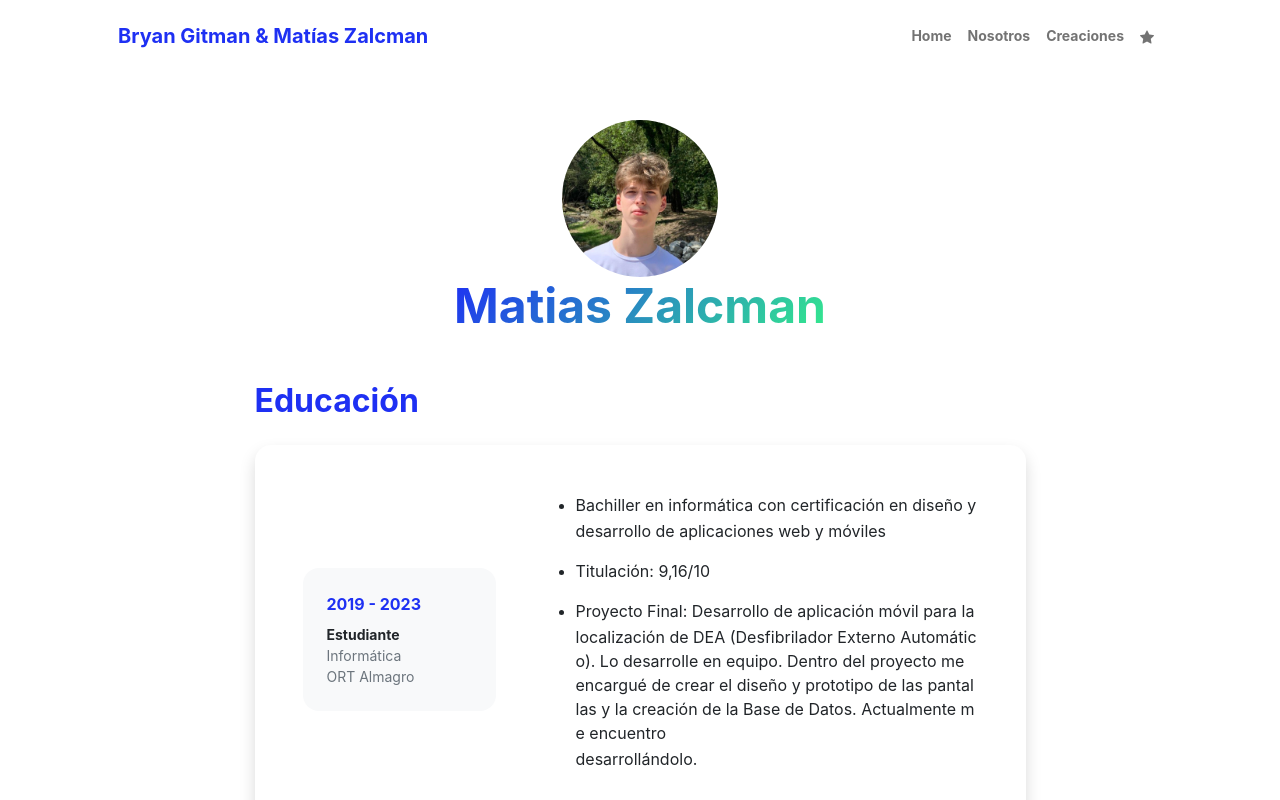
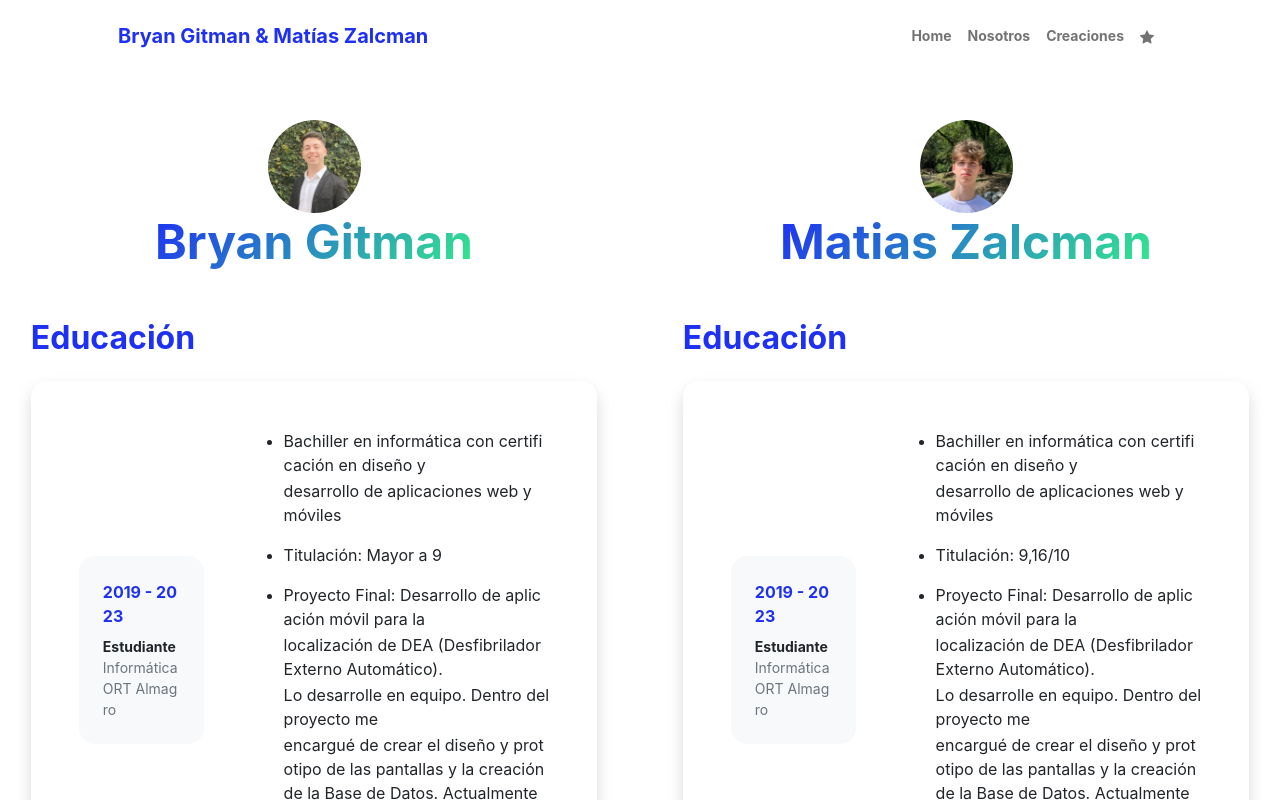
Before and after one commit to Matias-Zalcman/TP10_Portfolio, a React (Create React App) app in the folder tp10-portfolio/: page /nosotros in a window 1280 px wide. Shown: the top 800 px of the page. Built offline with nearby package versions, Linux system fonts and the light colour scheme.

Commit message:
terminamos pero cuando recargamos queda un favorito

```diff
--- a/tp10-portfolio/src/App.js
+++ b/tp10-portfolio/src/App.js
@@ -20,7 +20,9 @@ function App() {
   }, []);
 
   useEffect(() => {
-    localStorage.setItem("favorito", JSON.stringify(favorito));
+    if (favorito?.length) {
+      localStorage.setItem("favorito", JSON.stringify(favorito));
+    }
   }, [favorito]);
 
   return (
--- a/tp10-portfolio/src/components/Cv.js
+++ b/tp10-portfolio/src/components/Cv.js
@@ -1,12 +1,12 @@
-const Cv = ({nombre, titulacion, certificado, nivelSql, aptitudes, lenguajes }) => {
+const Cv = ({foto, nombre, titulacion, certificado, nivelSql, aptitudes, lenguajes }) => {
     return(
-        <div class="container px-5 my-5">
+        <div class="container px-1 my-5">
                 <div class="text-center mb-5">
-                    <img src="/mati.jpg" alt="..." style={{ borderRadius: "50%", width: "15%"}}></img>
+                    <img src={foto} alt="..." style={{ borderRadius: "50%", width: "15%"}}></img>
                     <h1 class="display-5 fw-bolder mb-0"><span class="text-gradient d-inline">{nombre}</span></h1>
                 </div>
-                <div class="row gx-5 justify-content-center">
-                    <div class="col-lg-11 col-xl-9 col-xxl-8">
+                <div class="row gx-9 justify-content-center">
+                    <div class="col-lg-12 col-xl-11 col-xxl-10">
                         <section>
                             <div class="d-flex align-items-center justify-content-between mb-4">
                                 <h2 class="text-primary fw-bolder mb-0">Educación</h2>
@@ -23,9 +23,9 @@ const Cv = ({nombre, titulacion, certificado, nivelSql, aptitudes, lenguajes })
                                             </div>
                                         </div>
                                         <div class="col-lg-8">
-                                            <div><ul><li>Bachiller en informática con certificación en diseño y <tr><td></td></tr>desarrollo de aplicaciones web y móviles</li></ul></div>
+                                            <div><ul><li>Bachiller en informática con certificación en diseño y <tr><td></td></tr> desarrollo de aplicaciones web y móviles</li></ul></div>
                                             <div><ul><li>Titulación: {titulacion}</li></ul></div>
-                                            <div><ul><li>Proyecto Final: Desarrollo de aplicación móvil para la <tr><td></td></tr>localización de DEA (Desfibrilador Externo Automático). Lo desarrolle en equipo. Dentro del proyecto me encargué de crear el diseño y prototipo de las pantallas y la creación de la Base de Datos. Actualmente me encuentro <tr><td></td></tr>desarrollándolo.</li></ul></div>
+                                            <div><ul><li>Proyecto Final: Desarrollo de aplicación móvil para la <tr><td></td></tr> localización de DEA (Desfibrilador Externo Automático).<tr><td></td></tr> Lo desarrolle en equipo. Dentro del proyecto me <tr><td></td></tr> encargué de crear el diseño y prototipo de las pantallas y la creación de la Base de Datos. Actualmente me <tr><td></td></tr> encuentro desarrollándolo.</li></ul></div>
                                         </div>
                                     </div>
                                 </div>
@@ -40,7 +40,7 @@ const Cv = ({nombre, titulacion, certificado, nivelSql, aptitudes, lenguajes })
                                             <div class="bg-light p-4 rounded-4">
                                                 <div class="text-secondary fw-bolder mb-2">2022</div>
                                                 <div class="mb-2">
-                                                    <div class="small fw-bolder">SQL ({nivelSql}) Certificate</div>
+                                                    <div class="small fw-bolder">SQL ({nivelSql}) <tr><td></td></tr> Certificate</div>
                                                     <div class="small text-muted">HackerRank</div>
                                                 </div>
                                                 <div class="fst-italic">
--- a/tp10-portfolio/src/components/ModalCreacion.js
+++ b/tp10-portfolio/src/components/ModalCreacion.js
@@ -18,7 +18,7 @@ const ModalCreacion = ({creacion}) => {
                         <p>{creacion.Descripcion}</p>
                     </div>
                     <div className="modal-footer">
-                        {favorito.favorito.find((c) => c.Id === creacion.Id)?<button type="button" className="btn btn-danger" onClick={() => favorito.setFavorito(favorito.favorito.filter(c => c !== creacion))}>Quitar de favoritos</button>:<button type="button" className="btn btn-success" onClick={() => favorito.setFavorito([...favorito.favorito, creacion])}>Agregar a favoritos</button>}
+                        {favorito.favorito.find((c) => c.Id === creacion.Id)?<button type="button" className="btn btn-danger" onClick={() => favorito.setFavorito(favorito.favorito.filter(c => c.Id !== creacion.Id))}>Quitar de favoritos</button>:<button type="button" className="btn btn-success" onClick={() => favorito.setFavorito([...favorito.favorito, creacion])}>Agregar a favoritos</button>}
                     </div>
                 </div>
             </div>
--- a/tp10-portfolio/src/index.js
+++ b/tp10-portfolio/src/index.js
@@ -6,9 +6,7 @@ import reportWebVitals from './reportWebVitals';
 
 const root = ReactDOM.createRoot(document.getElementById('root'));
 root.render(
-  <React.StrictMode>
-    <App />
-  </React.StrictMode>
+  <App />
 );
 
 // If you want to start measuring performance in your app, pass a function
--- a/tp10-portfolio/src/screens/Nosotros.js
+++ b/tp10-portfolio/src/screens/Nosotros.js
@@ -1,8 +1,15 @@
 import Cv from "../components/Cv";
 
-const Nosotros = ({}) => {
+const Nosotros = ({navigation}) => {
     return(
-    <Cv nombre="Matias Zalcman" titulacion="9,16/10" certificado="https://www.hackerrank.com/certificates/9f746d53648e" nivelSql="Basic" aptitudes={["Compromiso", "Creatividad", "Investigación", "Microsoft Office", "Figma", "GitHub"]} lenguajes={["HTML", "CSS", "JavaScript", "React", "ReactNative", "Node.js"]}></Cv>
+        <div className="row">
+            <div className="col-6">
+                <Cv foto="/bryan.jpg" nombre="Bryan Gitman" titulacion="Mayor a 9" certificado="https://www.hackerrank.com/certificates/b3a8a64a4402" nivelSql="Intermediate" aptitudes={["Liderazgo", "Resolución de problema", "Responsabilidad", "Atención al detalle", "Diseño UX/UI", "Planificación de proyecto"]} lenguajes={["HTML", "C#", "JavaScript", "React.js", "React Native", "Node.js"]}></Cv>
+            </div>
+            <div className="col-6">
+                <Cv foto="/mati.jpg" nombre="Matias Zalcman" titulacion="9,16/10" certificado="https://www.hackerrank.com/certificates/9f746d53648e" nivelSql="Basic" aptitudes={["Compromiso", "Creatividad", "Investigación", "Microsoft Office", "Figma", "GitHub"]} lenguajes={["HTML", "CSS", "JavaScript", "React.js", "React Native", "Node.js"]}></Cv>
+            </div>
+        </div>
     )
 }
 
```
